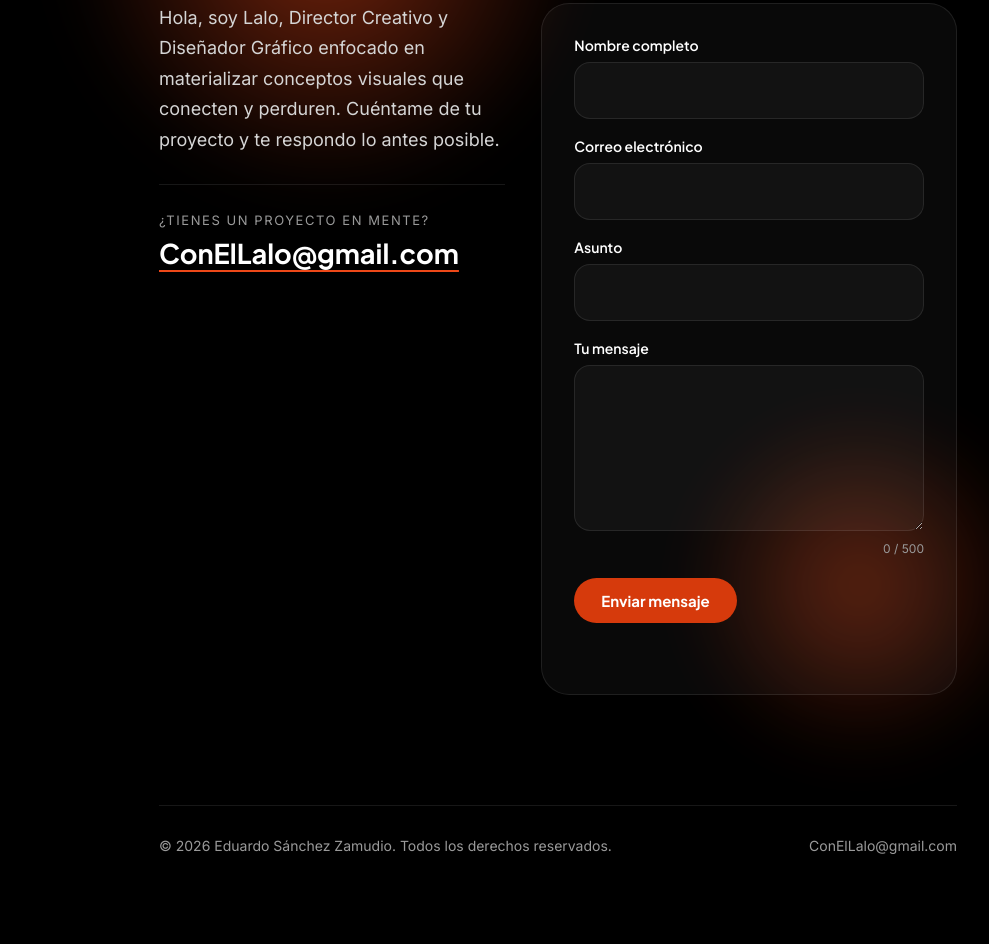
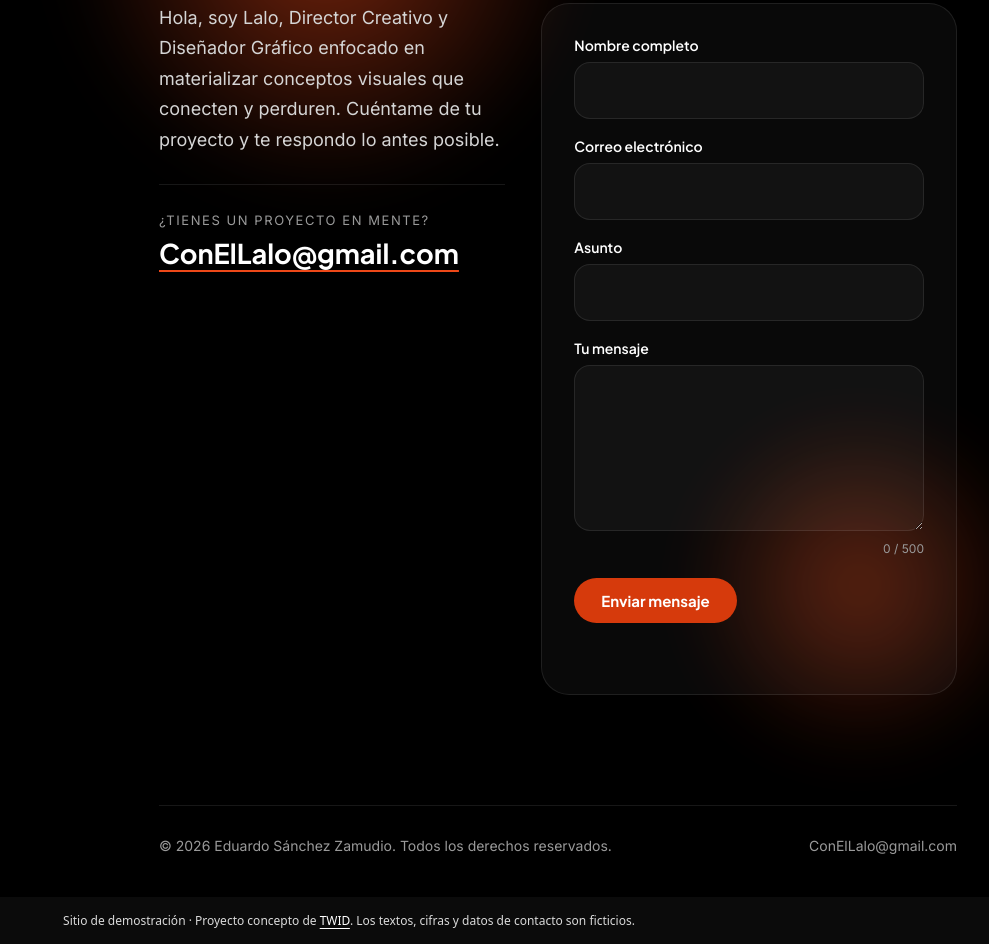
Before and after one commit to Angelrico247/portafolio-lalo, a plain HTML site: page index.html in a window 1280 px wide. Shown: the part 5099-6043 px from the top of the page, without its empty margins (291-1280 px from the left). Before the commit the page ends 5996 px from the top, so only its background shows below. Drawn offline with Linux system fonts and the light colour scheme.

Commit message:
Mark site as demo: footer notice, noindex, no invented contact data
Co-Authored-By: Claude Sonnet 5.5 <noreply@anthropic.com>

```diff
--- a/index.html
+++ b/index.html
@@ -7,6 +7,7 @@
     <meta name="description" content="Eduardo Sánchez Zamudio (Lalo) — Director Creativo y Diseñador Gráfico. Dirección de arte, branding y contenido visual de alto impacto.">
     <meta name="author" content="Angel Rico">
     <meta name="theme-color" content="#000000">
+    <meta name="robots" content="noindex, nofollow">
     <title>Eduardo Sánchez Zamudio — Director Creativo</title>
     <link rel="icon" type="image/svg+xml" href="assets/img/favicon.svg">
     <link rel="icon" type="image/png" sizes="192x192" href="assets/img/favicon-192.png">
@@ -275,6 +276,7 @@
             </footer>
         </div>
     </div>
+    <p role="note" class="demo-notice" style="margin:0;padding:14px 20px;background:#0b0b0b;color:rgba(255,255,255,.85);font:12px/1.6 system-ui,sans-serif;text-align:center">Sitio de demostración · Proyecto concepto de <a href="https://twoworldsindesign.com" style="color:#fff;text-decoration:underline;text-underline-offset:3px">TWID</a>. Los textos, cifras y datos de contacto son ficticios.</p>
 
     <!-- Visor de proyectos -->
     <dialog id="viewer" class="viewer" aria-labelledby="viewerTitle">
```
